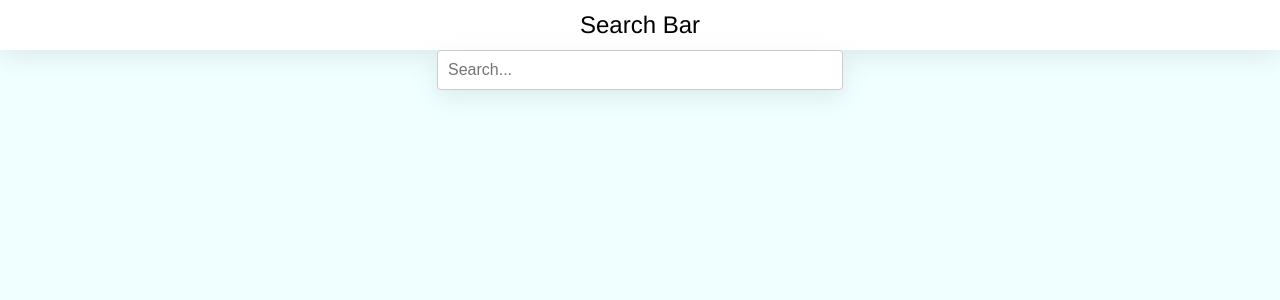
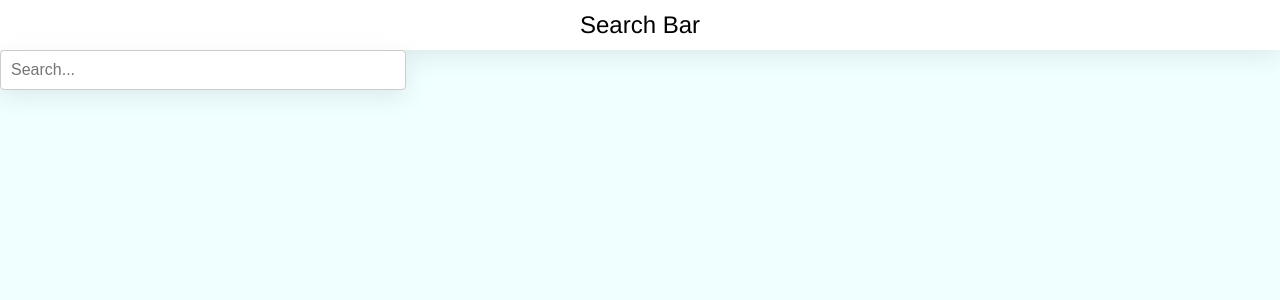
Before and after one commit to bhuvnesh-gupta/Searchbar, a React (Create React App) app: page / in a window 1280 px wide. Shown: the top 300 px of the page. Built offline with nearby package versions, Linux system fonts and the light colour scheme.

Commit message:
Update searchbar.css

```diff
--- a/src/searchbar.css
+++ b/src/searchbar.css
@@ -1,7 +1,4 @@
 .search-container {
-  display: flex;
-  justify-content: center;
-  align-items:center;
   position: relative;
 }
 
@@ -20,7 +17,7 @@
 
 .suggestions-list {
   list-style-type: none;
-  margin-top: 120px;
+  margin-top: 0;
   padding: 0;
   position: absolute;
   width: 30%;
```
